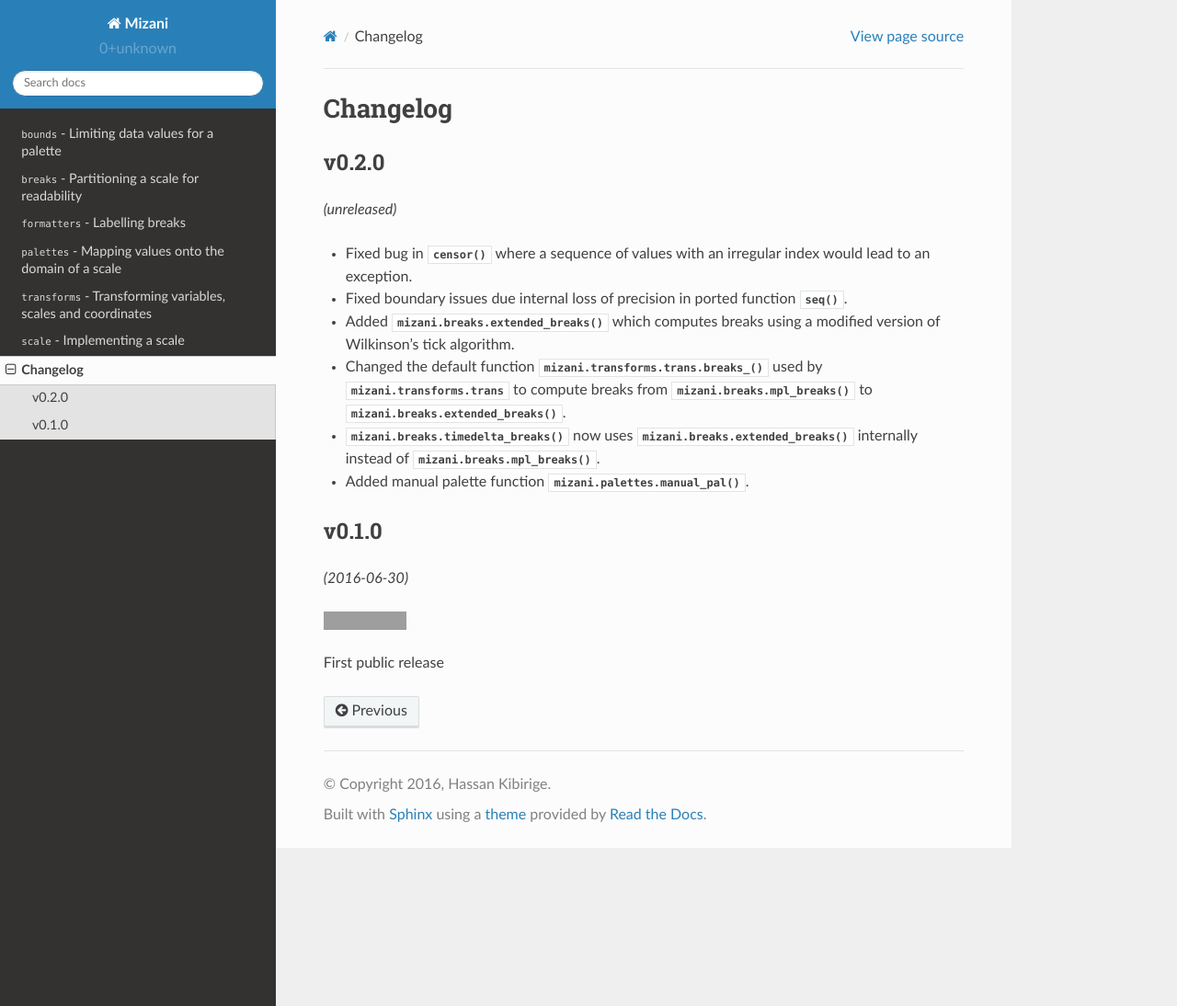
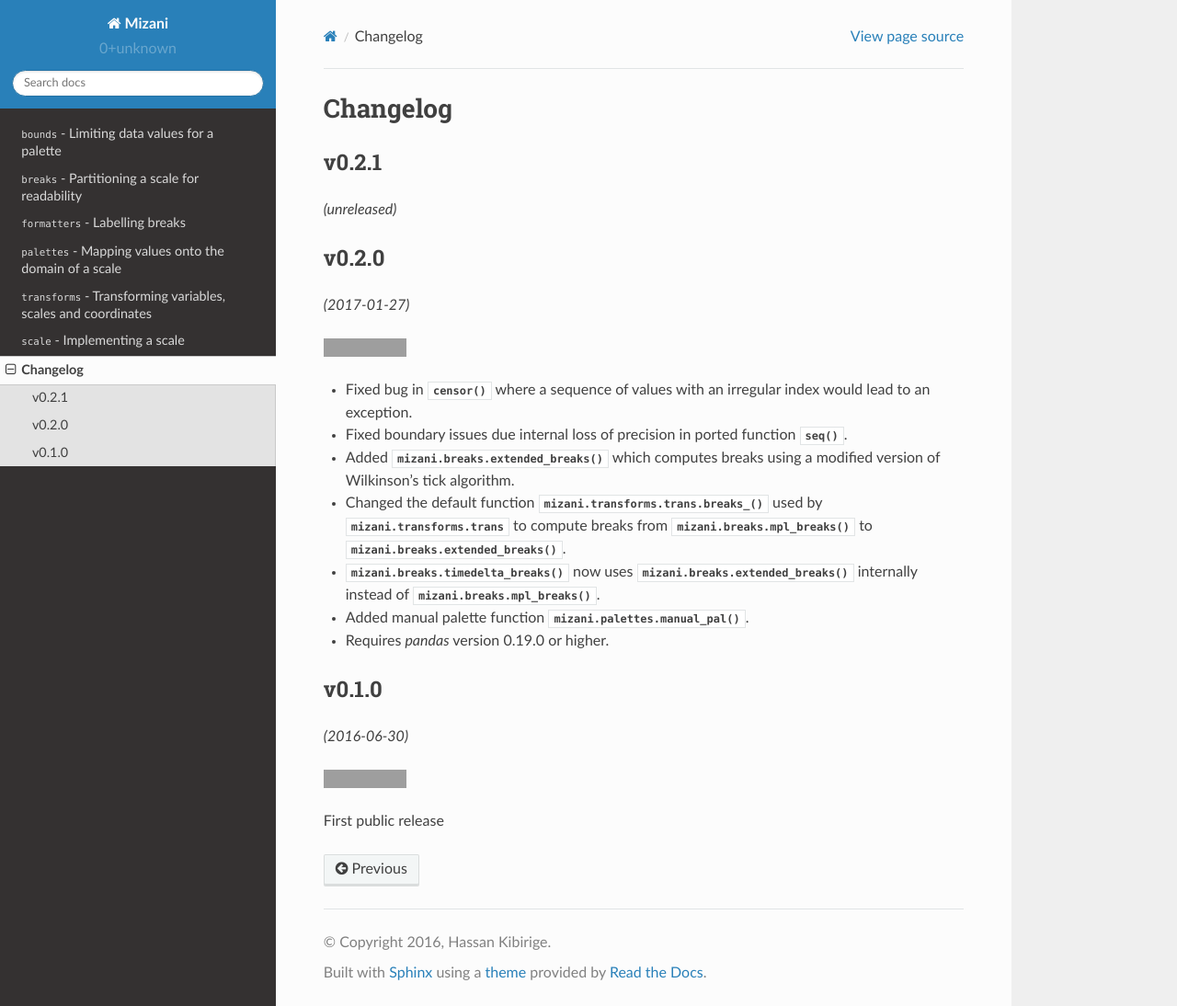
Before and after one commit to has2k1/mizani, a Sphinx documentation site: the page built from doc/changelog.rst, in a window 1280 px wide and 1094 px high. Shown: the whole window at 92% size. Built offline with Sphinx 7.4.7 and the Read the Docs theme 2.0.0, drawn with Linux system fonts in a browser that asks for light colours; grey boxes are pictures that could not be loaded.

Commit message:
Update changelog, +zenodo badge for last release

```diff
--- a/doc/changelog.rst
+++ b/doc/changelog.rst
@@ -1,9 +1,17 @@
 Changelog
 =========
 
+v0.2.1
+------
+*(unreleased)*
+
+
 v0.2.0
 ------
-*(unreleased)*
+*(2017-01-27)*
+
+.. image:: https://zenodo.org/badge/62319878.svg
+   :target: https://zenodo.org/badge/latestdoi/62319878
 
 - Fixed bug in :func:`~mizani.bounds.censor` where a sequence of
   values with an irregular index would lead to an exception.
@@ -25,6 +33,7 @@ v0.2.0
 
 - Added manual palette function :func:`mizani.palettes.manual_pal`.
 
+- Requires `pandas` version 0.19.0 or higher.
 
 v0.1.0
 ------
```
